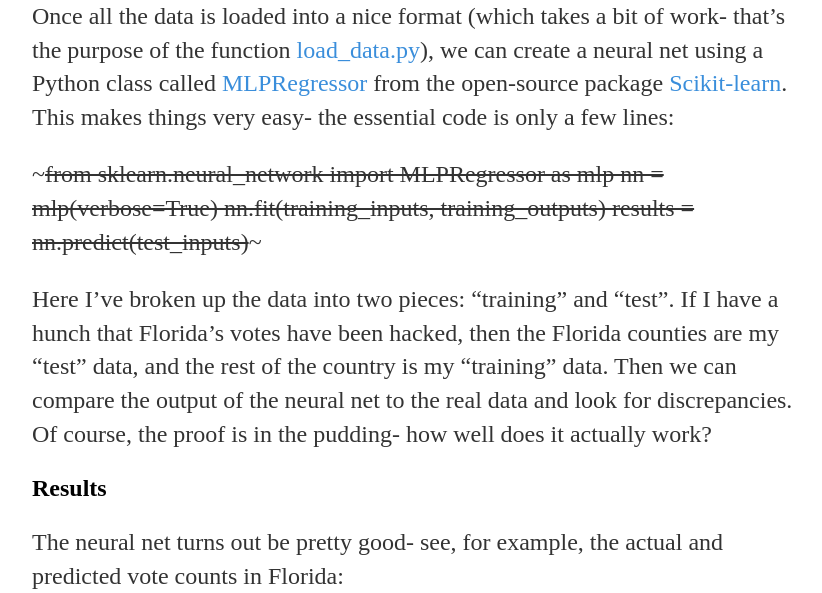
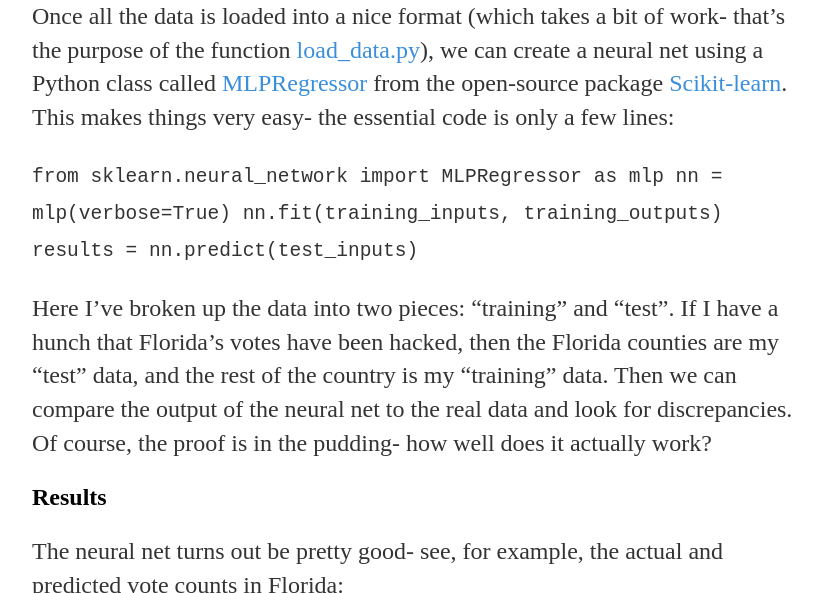
Before and after one commit to kwitophurr/kwitophurr.github.io, a Jekyll site: the page built from _posts/2017-07-01-Election-Neural-Net.md, in a window 1280 px wide and 900 px high, scrolled down 4437 px, cut to the strip 99-692 px from the top of the window. Shown: the whole strip, without its empty margins (224-1046 px from the left). Built offline with Jekyll 4.4.1, drawn with Linux system fonts in a browser that asks for light colours.

Commit message:
Update 2017-07-01-Election-Neural-Net.md

````diff
--- a/_posts/2017-07-01-Election-Neural-Net.md
+++ b/_posts/2017-07-01-Election-Neural-Net.md
@@ -59,10 +59,10 @@ A couple of quick notes about the data used here:
 
 Once all the data is loaded into a nice format (which takes a bit of work- that's the purpose of the function [load_data.py](https://github.com/christian-johnson/election-neural-net/blob/master/load_data.py)), we can create a neural net using a Python class called [MLPRegressor](http://scikit-learn.org/stable/modules/generated/sklearn.neural_network.MLPRegressor.html#sklearn.neural_network.MLPRegressor) from the open-source package [Scikit-learn](http://scikit-learn.org/stable/index.html). This makes things very easy- the essential code is only a few lines:
 
-~~~from sklearn.neural_network import MLPRegressor as mlp
+```from sklearn.neural_network import MLPRegressor as mlp
 nn = mlp(verbose=True)
 nn.fit(training_inputs, training_outputs)
-results = nn.predict(test_inputs)~~~
+results = nn.predict(test_inputs)```
 
 Here I've broken up the data into two pieces: "training" and "test".
 If I have a hunch that Florida's votes have been hacked, then the Florida counties are my "test" data, and the rest of the country is my "training" data.
````
